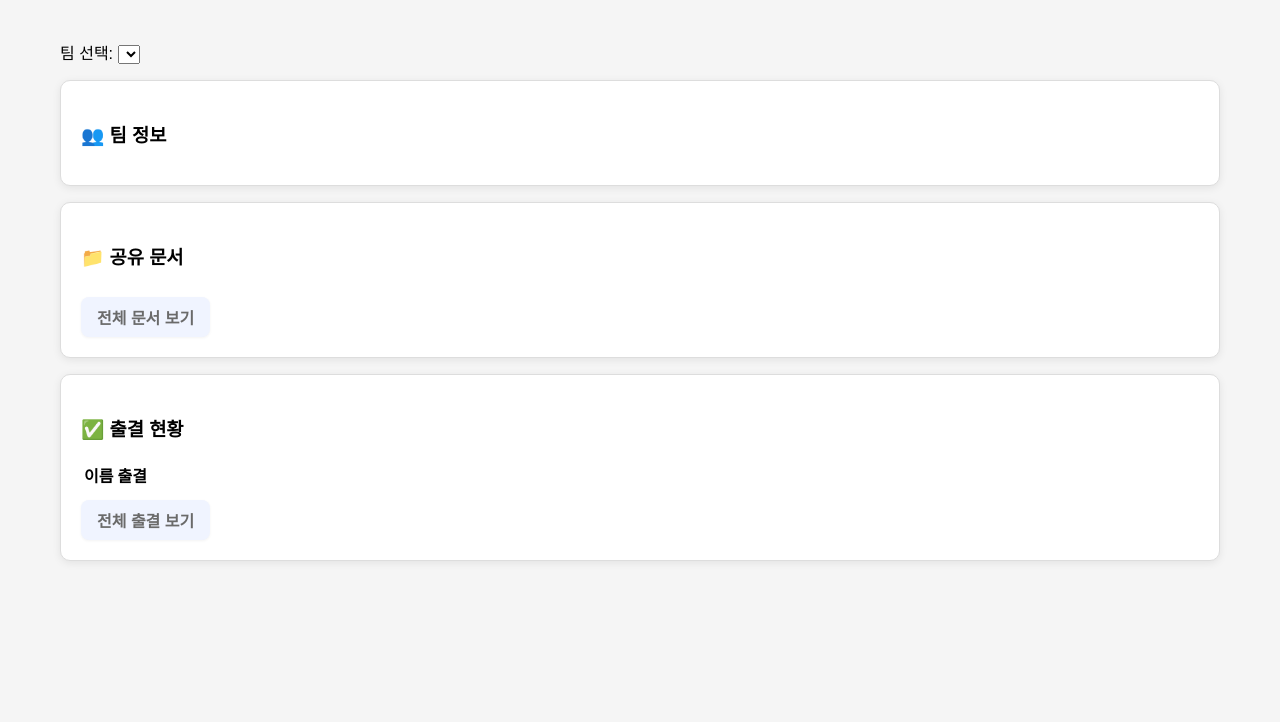
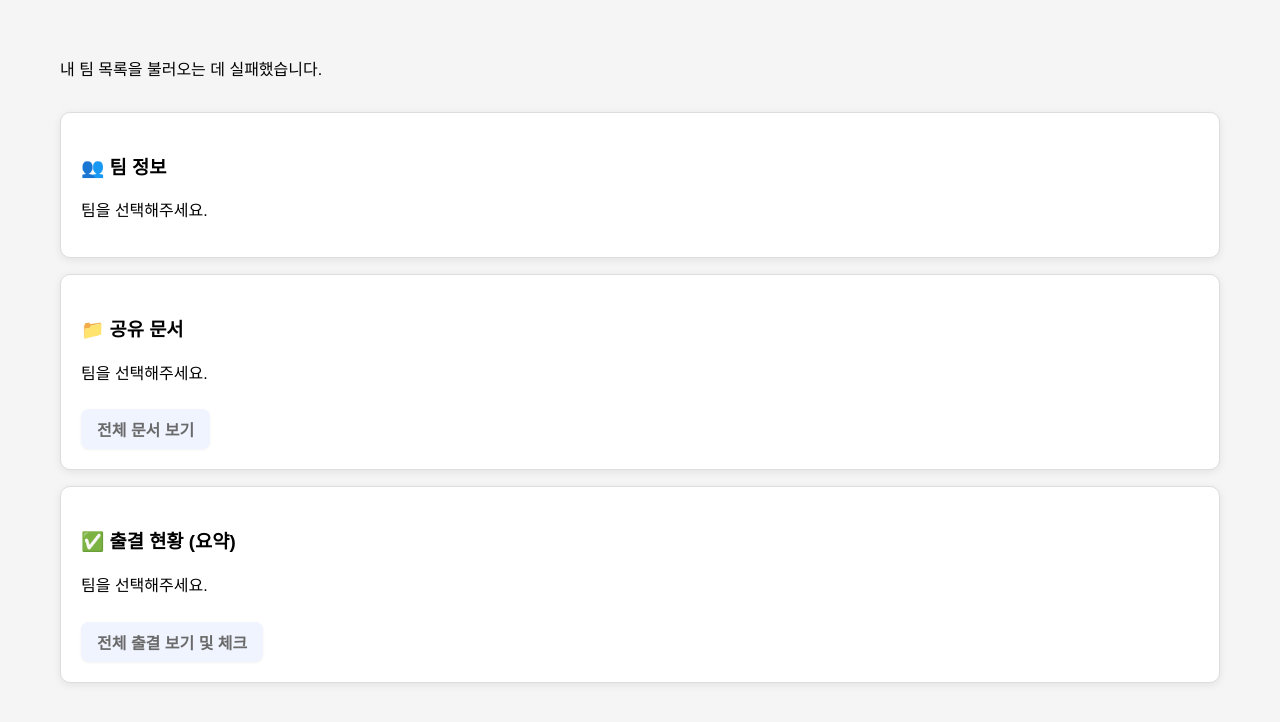
Before and after one commit to shagyeong/SP2025S, a Django app: template serverproject/mainpage/templates/mainpage/index.html in a window 1280 px wide. Shown: the part 54-776 px from the top of the page. Run offline with Django 3.2, Linux system fonts and the light colour scheme; the template is opened without the code that fills it, so the values that code supplies are empty; some web fonts are replaced.

Commit message:
템플릿 변경

```diff
--- a/serverproject/mainpage/templates/mainpage/base.html
+++ b/serverproject/mainpage/templates/mainpage/base.html
@@ -29,8 +29,8 @@
     </main>
 
     <!-- 공통 스크립트 (선택사항) -->
-    <script src="{% static 'mainpage/js/main.js' %}"></script>
-    <script src="{% static 'mainpage/js/student.js' %}"></script>
+    <!-- <script src="{% static 'mainpage/js/main.js' %}"></script> -->
+    <!-- <script src="{% static 'mainpage/js/student.js' %}"></script> -->
 
     <!-- 페이지 전용 스크립트 -->
     {% block extra_js %}{% endblock %}
--- a/serverproject/mainpage/templates/mainpage/index.html
+++ b/serverproject/mainpage/templates/mainpage/index.html
@@ -2,43 +2,44 @@
 {% load static %}
 
 {% block title %}팀플 헬퍼{% endblock %}
+
 {% block content %}
-
-
 <div class="container">
-  <form method="get" style="margin-bottom: 1rem;">
-    <label for="team">팀 선택:</label>
-    <select name="team" id="team" onchange="this.form.submit()">
-      {% for team in teams %}
-        <option value="{{ team.team_id }}" {% if team.team_id == selected_team.team_id %}selected{% endif %}>
-          {{ team.team_name }}
-        </option>
-      {% endfor %}
-    </select>
-  </form>
+  {# 팀 선택 버튼들이 여기에 동적으로 추가될 것입니다. #}
+  <div id="team-buttons-container" style="margin-bottom: 1rem;">
+      <div id="team-buttons" class="team-button-group">
+          {# student.js가 여기에 버튼들을 렌더링합니다. #}
+          {# 로딩 중이거나 팀이 없을 경우를 대비한 메시지를 초기에 넣어둘 수 있습니다. #}
+          <p>팀 목록을 불러오는 중...</p>
+      </div>
+  </div>
 
   <div class="box" id="team-info">
     <h3 id="team-name">👥 팀 정보</h3>
-    <div id="team-members"></div>
+    <div id="team-members">
+        <p>팀을 선택해주세요.</p> {# 초기 메시지 #}
+    </div>
   </div>
 
   <div class="box">
     <h3><span class="icon">📁</span> 공유 문서</h3>
-    <ul id="team-documents" class="notion-style-list"></ul>
+    <div id="team-documents" class="notion-style-list"> {# ul 대신 div로 변경하고 내부에서 동적 생성 #}
+        <p>팀을 선택해주세요.</p> {# 초기 메시지 #}
+    </div>
     <a href="{% url 'mainpage:documents' %}" class="btn-link">전체 문서 보기</a>
   </div>
 
   <div class="box">
-    <h3><span class="icon">✅</span> 출결 현황</h3>
-    <table class="attendance-table">
-      <thead><tr><th>이름</th><th>출결</th></tr></thead>
-      <tbody id="team-attendance"></tbody>
-    </table>
-    <a href="{% url 'attendance:attendance' %}" class="btn-link">전체 출결 보기</a>
+    <h3><span class="icon">✅</span> 출결 현황 (요약)</h3> {# 출결 현황 섹션은 요약 정보만 보여주거나, 선택된 팀에 따라 동적으로 로드 #}
+    <div id="team-attendance-summary">
+        <p>팀을 선택해주세요.</p> {# 초기 메시지 #}
+    </div>
+    <a href="{% url 'attendance:attendance' %}" class="btn-link">전체 출결 보기 및 체크</a>
   </div>
 </div>
 {% endblock %}
 
-{% block scripts %}
-<script src="{% static 'mainpage/js/student.js' %}"></script>
+{% block extra_js %}
+    {{ block.super }}
+    <script src="{% static 'mainpage/js/student.js' %}"></script>
 {% endblock %}
```
